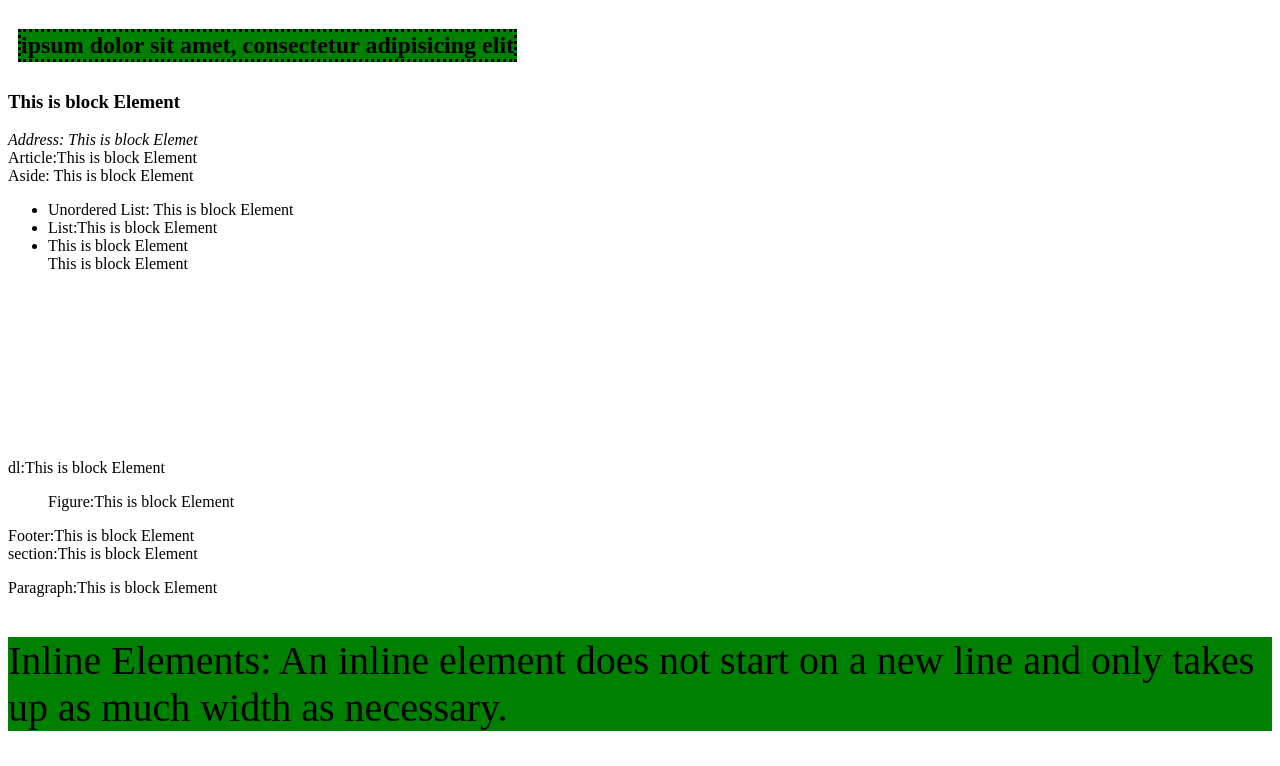
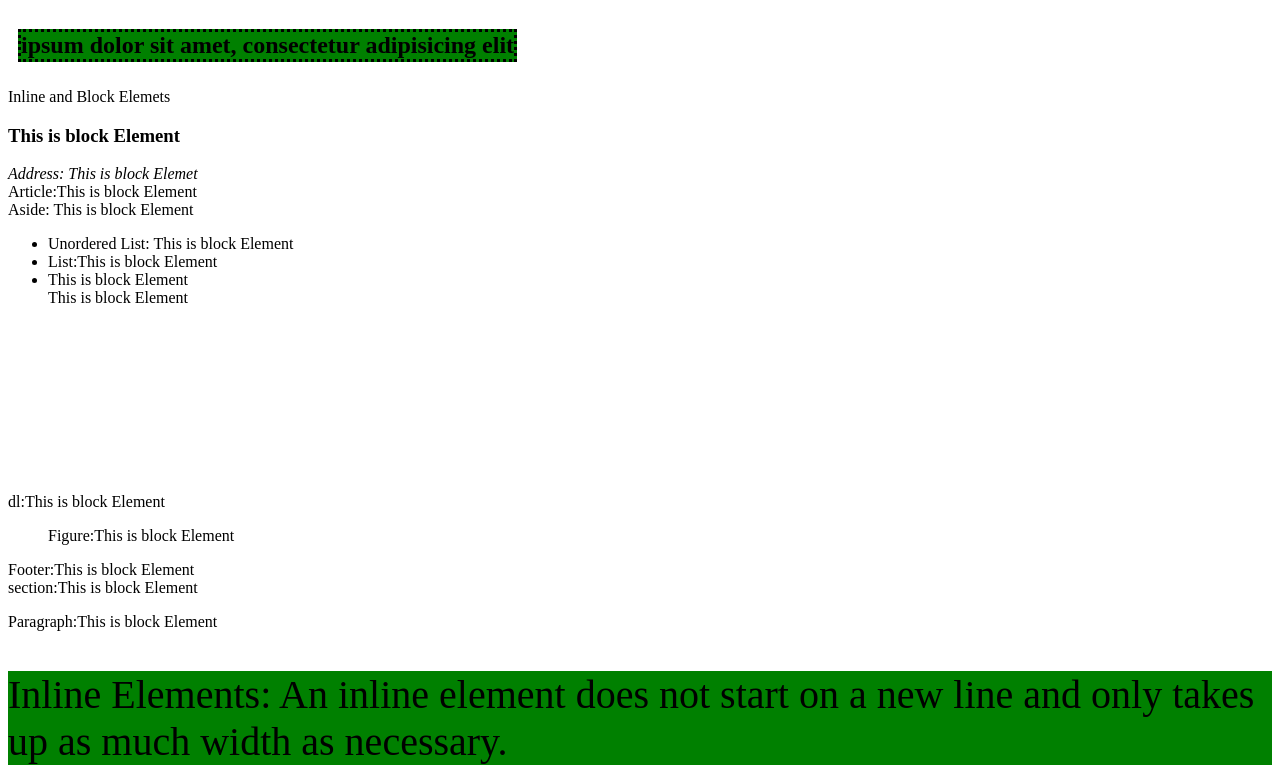
Before and after one commit to Syedulislam/Project_90, a plain HTML site: page Index.html in a window 1280 px wide. Shown: the part 61-827 px from the top of the page. Drawn offline with Linux system fonts and the light colour scheme.

Commit message:
Add files via upload

```diff
--- a/Index.html
+++ b/Index.html
@@ -9,7 +9,7 @@
 <body>
 	<h1 class="box1"> ipsum dolor sit amet, consectetur adipisicing elit</h1>
 	<h2 class="box2 box1"> ipsum dolor sit amet, consectetur adipisicing elit</h2>
- <!--Inline and Block Elemets-->
+ <p>Inline and Block Elemets</p>
  <h3>This is block Element</h3>
  <address>Address: This is block Elemet</address>
  <article>Article:This is block Element</article>
```
